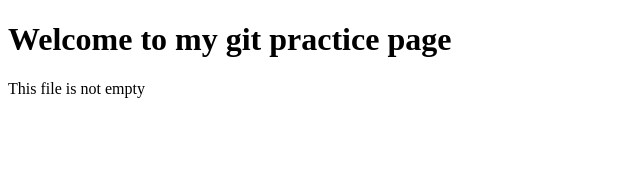
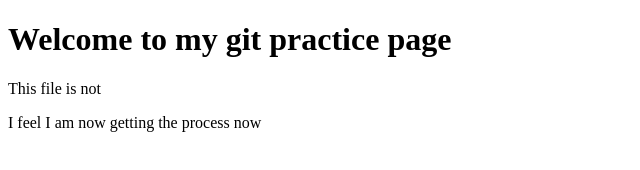
Before and after one commit to BOPE1985/git-practice, a plain HTML site: page index.html in a window 1280 px wide. Shown: the whole page, without its empty margins (0-640 px from the left). Drawn offline with Linux system fonts and the light colour scheme.

Commit message:
add second paragraph

```diff
--- a/index.html
+++ b/index.html
@@ -5,6 +5,7 @@
     </head>
     <body>
         <h1>Welcome to my git practice page</h1>
-        <p>This file is not empty</p>
+        <p>This file is not</p>
+        <p> I feel I am now getting the process now</p>
     </body>
 </html>
```
